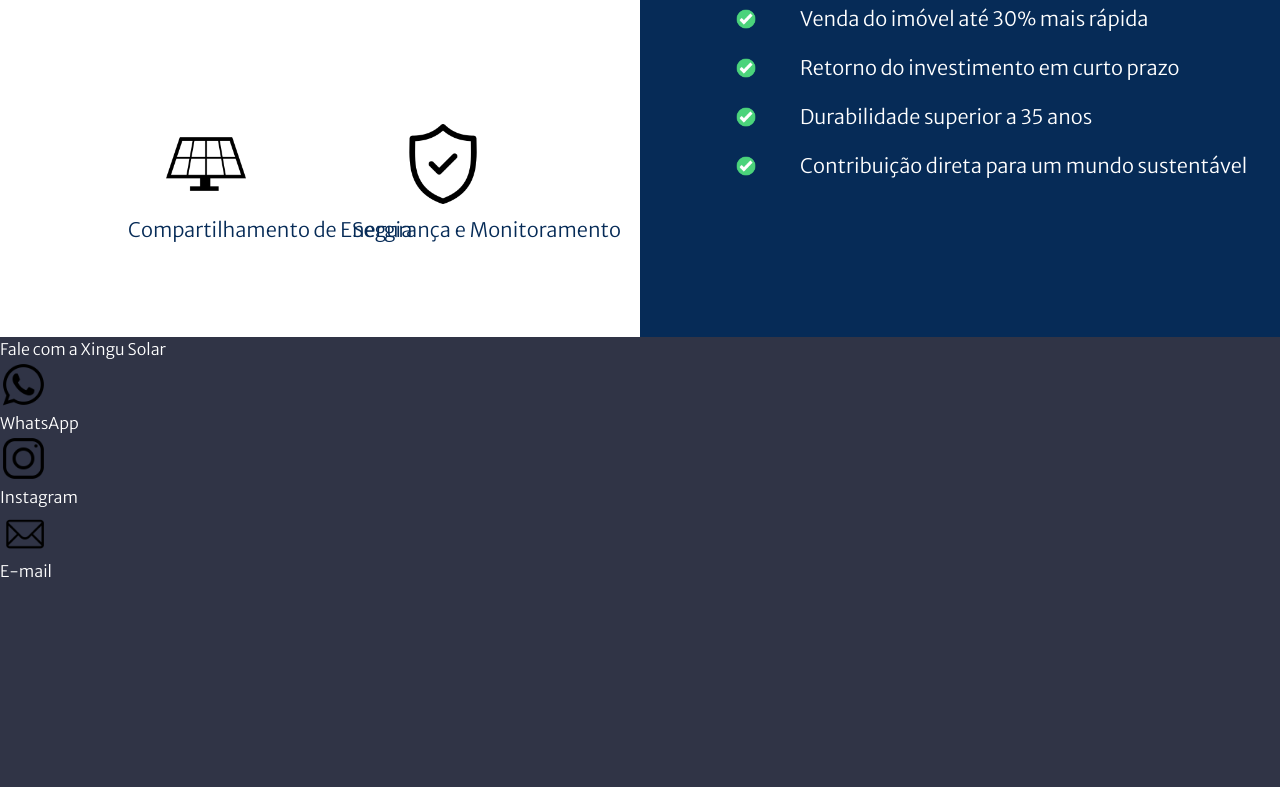
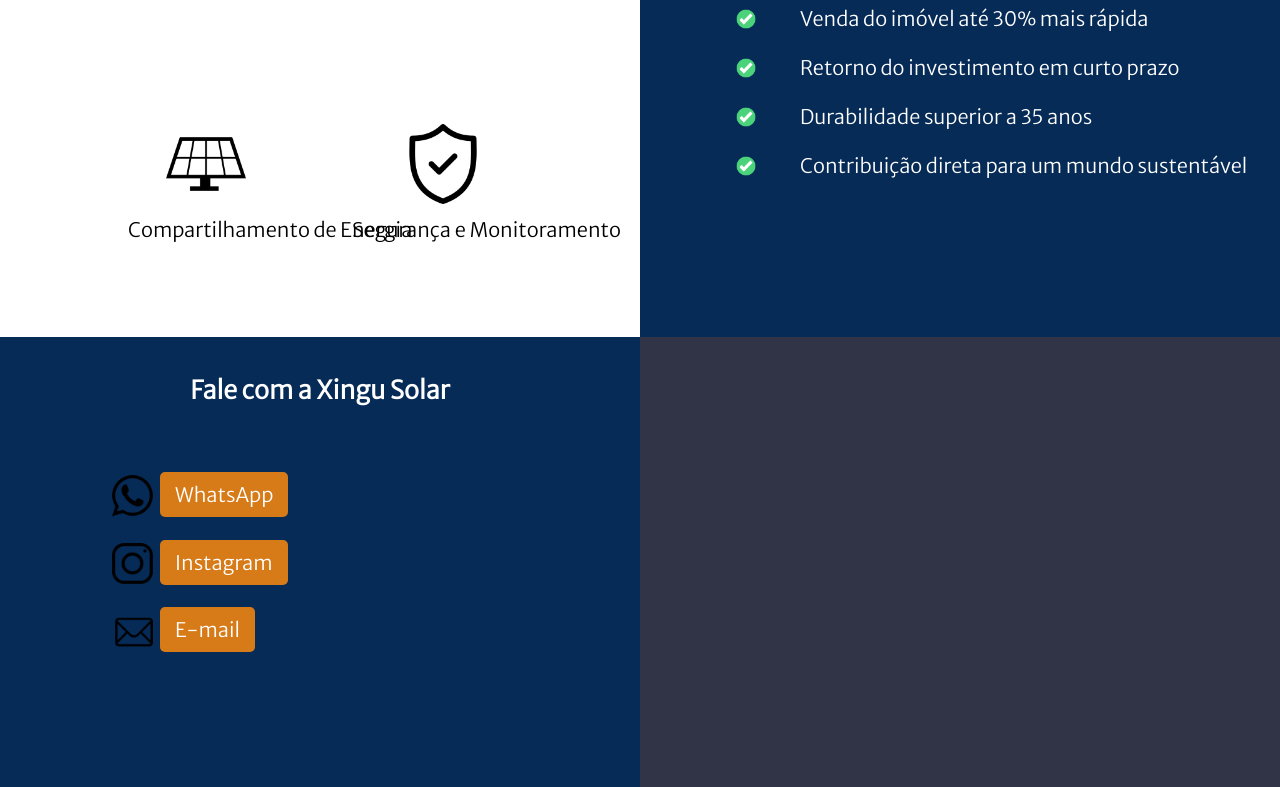
Before and after one commit to levisantosp/xingusolar, a Next.js app: page / in a window 1280 px wide. Shown: the part 898-1685 px from the top of the page. Before the commit the page ends 1481 px from the top, so only its background shows below. Built offline with nearby package versions, Linux system fonts and the light colour scheme.

Commit message:
estilizando mais o site e as imagens

```diff
--- a/src/styles/globals.css
+++ b/src/styles/globals.css
@@ -4,6 +4,10 @@ body {
         background-color: #303446;
         color: white;
         width: 100vw;
+}
+
+html {
+        scroll-behavior: smooth;
 }
 
 .xingusolar {
@@ -74,7 +78,7 @@ body {
 
 .instruction {
         background-color: white;
-        color: #062b57;
+        color: black;
         width: 50vw;
         position: relative;
         height: 610px;
@@ -171,3 +175,84 @@ body {
         left: 15%;
         position: absolute;
 }
+
+.our-services-contact_us-container {
+        display: flex;
+        flex-direction: row;
+        width: 100vw;
+}
+
+.contact_us-size {
+        font-size: 20px;
+}
+
+.contact_us {
+        background: #062b57;
+        position: relative;
+        width: 50vw;
+        height: 450px;
+        color: white;
+}
+
+.contact_us-title {
+        text-align: center;
+        font-weight: bold;
+        font-size: 25px;
+        padding-top: 35px;
+}
+
+.zapzap-txt {
+        padding-left: 70%;
+        top: 30%;
+        background-color: #d77a18;
+        border-radius: 5px;
+        padding: 10px 15px;
+        text-align: center;
+        line-height: 25px;
+        font-size: 20px;
+        position: absolute;
+        margin-left: 25%;
+}
+
+.ig-txt {
+        padding-left: 70%;
+        top: 45%;
+        background-color: #d77a18;
+        border-radius: 5px;
+        padding: 10px 15px;
+        text-align: center;
+        line-height: 25px;
+        font-size: 20px;
+        position: absolute;
+        margin-left: 25%;
+}
+
+.email-txt {
+        top: 60%;
+        background-color: #d77a18;
+        border-radius: 5px;
+        padding: 10px 15px;
+        text-align: center;
+        line-height: 25px;
+        font-size: 20px;
+        margin-left: 25%;
+        position: absolute;
+}
+
+.zapzap-img {
+        left: 17%;
+        position: absolute;
+        top: 30%;
+}
+
+.ig-img {
+        left: 17%;
+        position: absolute;
+        top: 45%;
+}
+
+.email-img {
+        left: 17%;
+        position: absolute;
+        top: 60%;
+}
```
